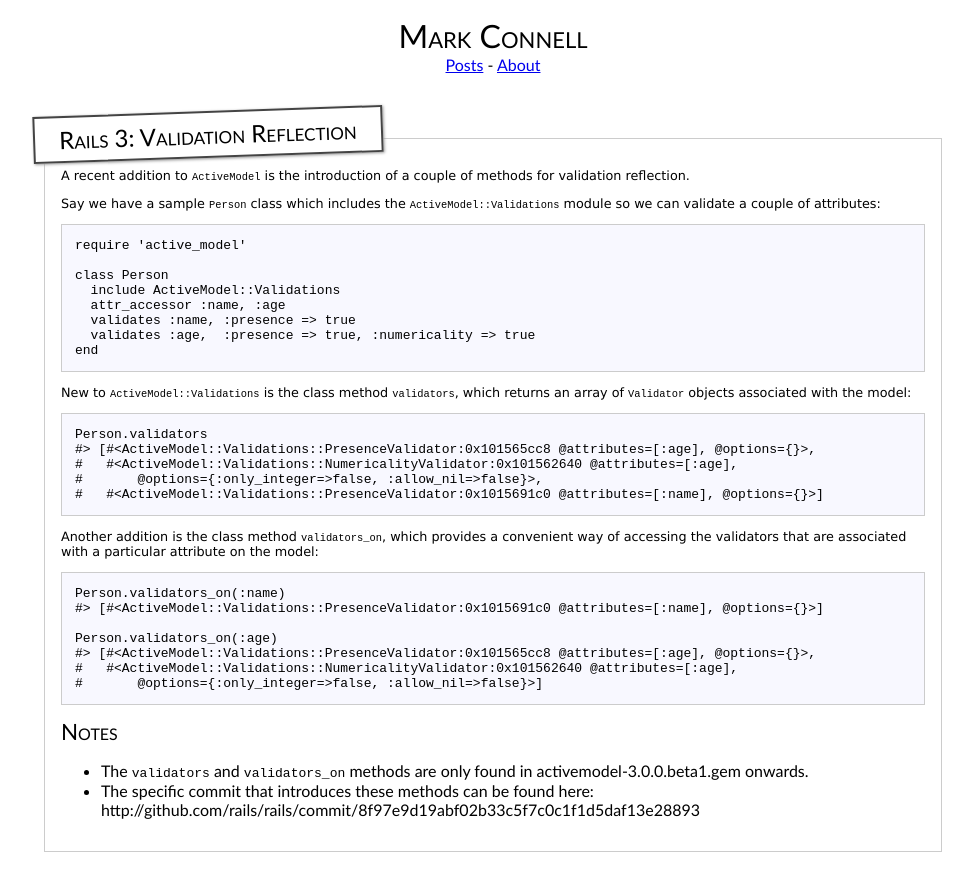
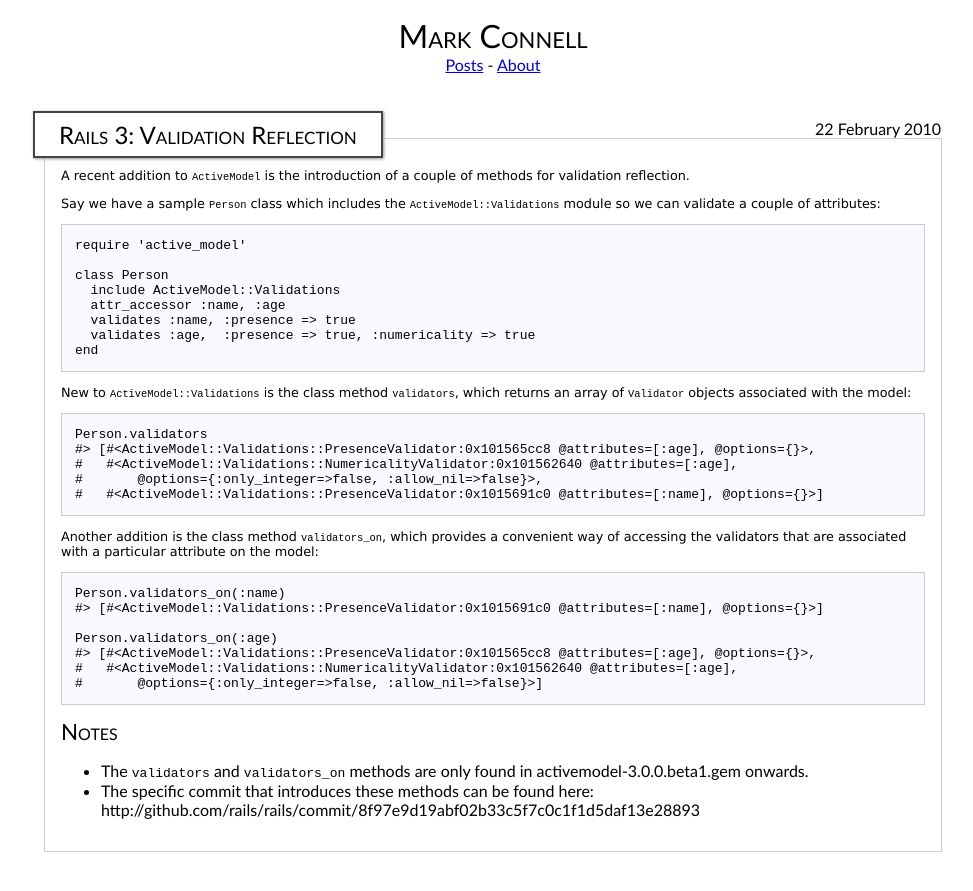
Before and after one commit to mconnell/markconnell.co.uk, a Jekyll site: the page built from _posts/2010-02-22-rails-3-validation-reflection.markdown, in a window 1280 px wide. Shown: the top 891 px of the page, without its empty margins (147-1120 px from the left). Built offline with Jekyll 4.4.1, drawn with Linux system fonts in a browser that asks for light colours.

Commit message:
Introduce dates into actual post pages. Remove webkit css.

```diff
--- a/_layouts/post.html
+++ b/_layouts/post.html
@@ -3,6 +3,7 @@
 ---
 
 <div class="content">
+  <div id="post_date">{{ page.date | date: "%d %B %Y" }}</div>
   <h2>{{ page.title }}</h2>
   {{ content }}
 </div>
--- a/styles.css
+++ b/styles.css
@@ -26,7 +26,6 @@
   background-color: #FFF;
   padding: 0.3em 1em;
   -webkit-box-shadow: 1px 1px 3px #999;
-  -webkit-transform: rotate(-2deg);
 }
 
 h3{
@@ -65,6 +64,12 @@
   padding: 1em;
 }
 
+.content #post_date{
+  position: absolute;
+  top: -20px;
+  right: 0;
+}
+
 pre{
   border: 1px solid blue;
   padding: 1em;
```
Also changed, not shown: _posts/2010-02-22-rails-3-validation-reflection.markdown (line endings or trailing spaces), 11 other files.
